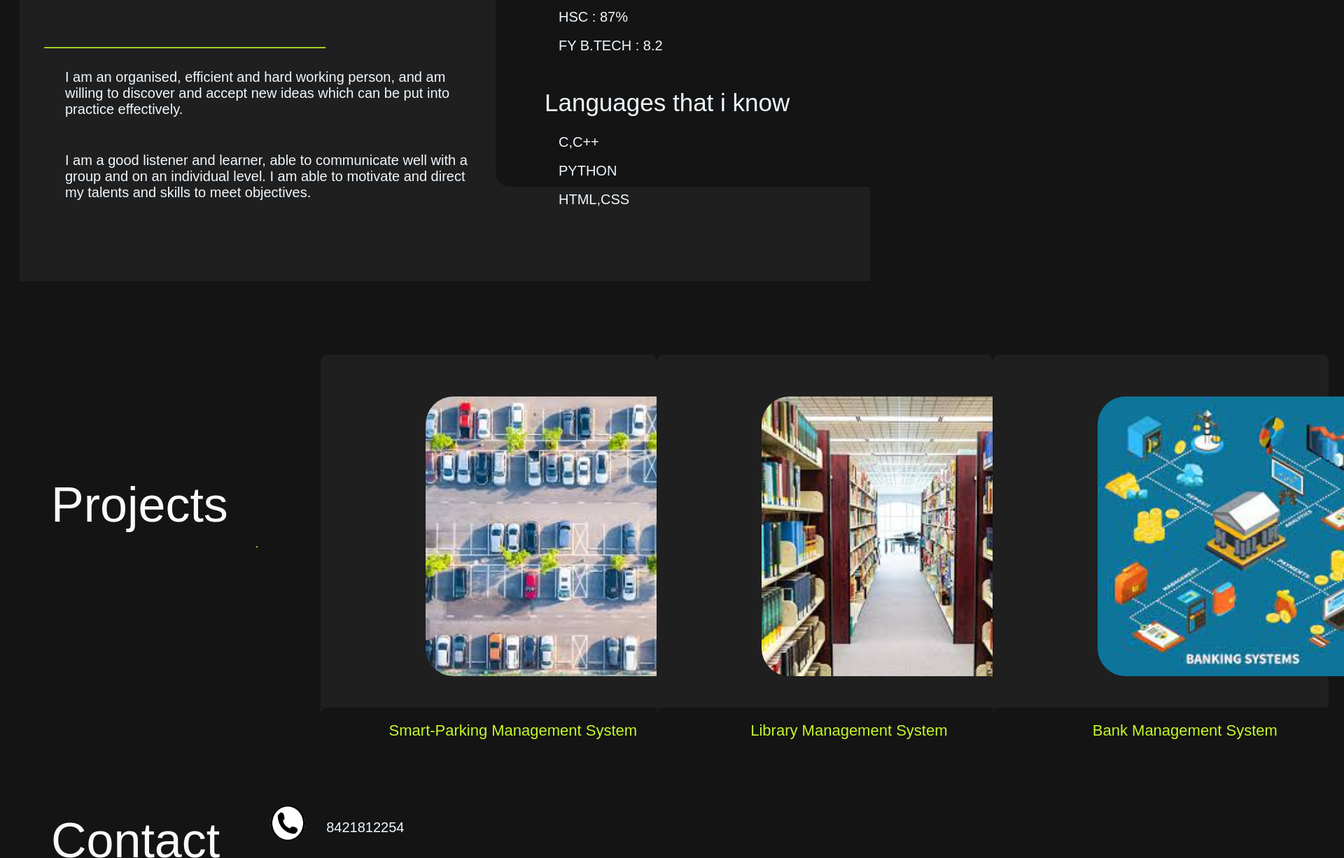
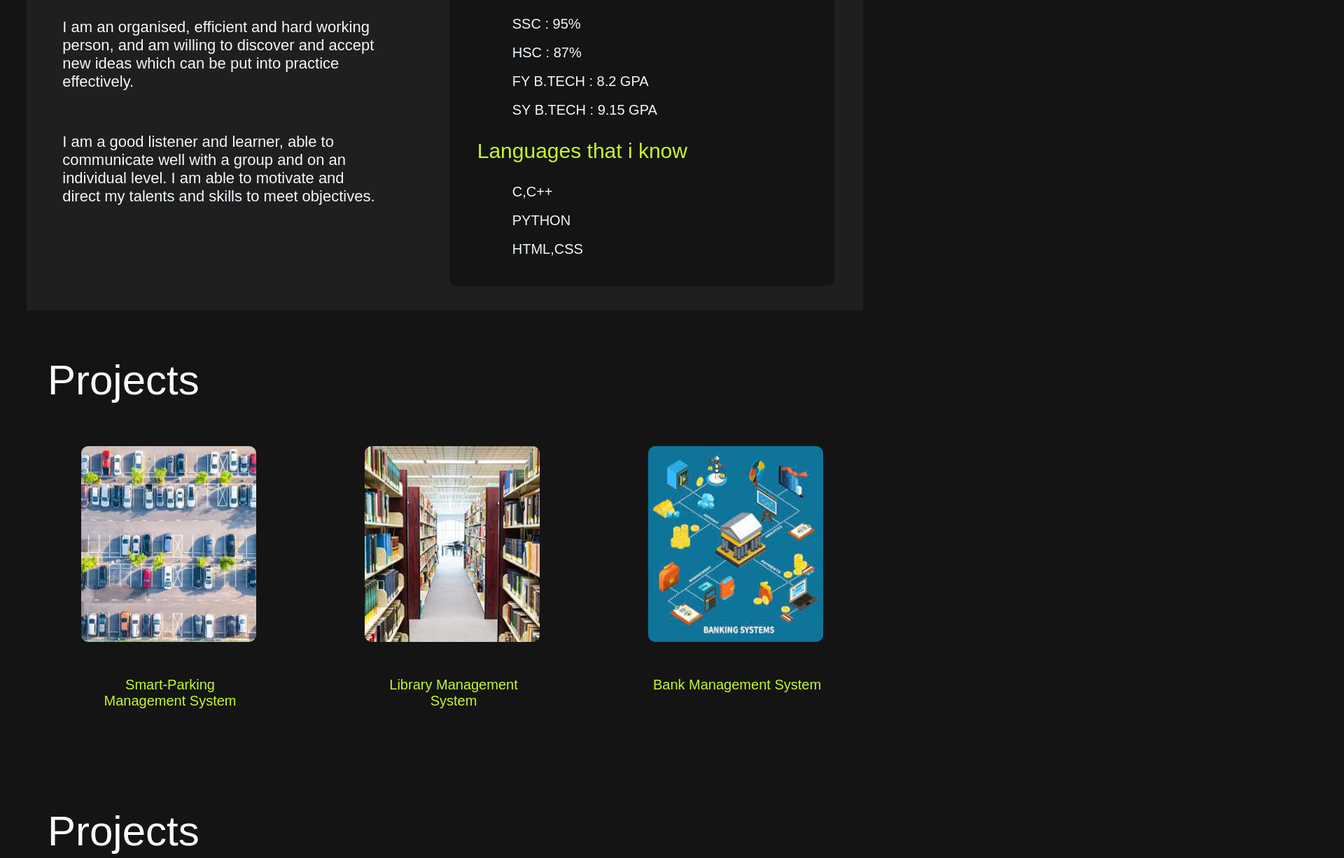
Before and after one commit to snehagonjari/Portfolio, a plain HTML site: page index.html in a window 1280 px wide. Shown: the part 798-2025 px from the top of the page at 70% size, 1920 px wide, since content can reach past the window. Drawn offline with Linux system fonts and the light colour scheme.

Commit message:
Update index.html

```diff
--- a/index.html
+++ b/index.html
@@ -1,3 +1,4 @@
+
 <!DOCTYPE html>
 <html lang="en">
 <head>
@@ -17,42 +18,33 @@
     </ul>
 
     <div class="box">
-        <div class="flexx">
             <div class="container1">
-            <p style="margin-bottom: 45px;font-size: 60px;">Hii, I'm</p>
-            <p style="margin-top: -15px; color:hsl(75, 94%, 57%);">Sneha Gonjari</p>
-            <p style="font-size: 20px; margin-left: 400px; color: white; margin-top: -50px;">Full Stack Developer</p>
+                <p>Hii, I'm</p>
+                <span >Sneha Gonjari</span>
+                <h6>SY B.TECH STUDENT</h6>
             </div>
         <img src="profile.png">
     </div>
-</div>
-<br>
-<br>
-<hr style="margin-top:-150px;margin-bottom: 80px;">
-
 
 <section><a id="about"></a>
-<div class="box" style="background-color:hsl(0, 0%, 12%);">
-    <div class="flexx">
-    <div class="container1">
-    <p style="color: aliceblue; font-size: 70px;padding: 40px; margin-top: -55px;">About Me</p>
-    <hr class="hr1">
-
-    <p style="color: aliceblue; font-size: 20px;padding: 25px;margin-top: -20px;justify-content:end;">I am an organised, efficient and hard working person, and am willing to discover and accept new ideas which can be put
+<div class="box2">
+    <div class="container2">
+    <span>About Me</span><hr>
+    <p style="color: aliceblue;">I am an organised, efficient and hard working person, and am willing to discover and accept new ideas which can be put
          into practice effectively.</p>
-
-         <p style="color: aliceblue; font-size: 20px;padding: 25px;margin-top: -20px;justify-content:end;">I am a good listener and learner, able to communicate well with a group and on an individual level.
+    <p style="color: aliceblue;">I am a good listener and learner, able to communicate well with a group and on an individual level.
             I am able to motivate and direct my talents and skills to meet objectives.</p>
 </div>
 
-<div class="container1" style="background-color:hsl(0, 0%, 8%);margin-right: 20px; margin-top: 25px; border-radius: 20px;">
-    <ul style="margin-top: 30px;">
-    <p style="font-size: 35PX;margin-top: 40px;margin-bottom: 25px;margin-left: 30px;">Education</p>
+<div class="container3">
+    <ul>
+    <p>Education</p>
         <li>SSC : 95%</li>
         <li>HSC : 87%</li>
-        <li>FY B.TECH : 8.2</li>
+        <li>FY B.TECH : 8.2 GPA</li>
+        <li>SY B.TECH : 9.15 GPA</li>
         <li></li>
-    <p style="font-size: 35PX; margin-top: 50px;margin-bottom: 25px; margin-left: 30px;">Languages that i know</p>
+    <p>Languages that i know</p>
         <li>C,C++</li>
         <li>PYTHON</li>
         <li>HTML,CSS</li>
@@ -63,39 +55,29 @@
 </section>
 
 <section><a id="projects"></a>
+    <p id="projects-heading">Projects</p>
     <div class="box">
-        <p style="color: rgb(252, 249, 249); font-size: 70px;padding: 45px; margin-top: -50px;">Projects</p>
-        <hr class="hr1">
-        <div class="flexx">
-            <div class="container2" style="margin-left: 90px;">
-                <img src="parking.jpg">
-                <div class="container3">
-                    <p style="font-size:22px;padding: 20px;text-align: center;"> Smart-Parking Management System</p>
+                <img src="parking.jpg" class="img4">
+                <img src="library.jpg" class="img4">
+                <img src="bank.jpg" class="img4">
     </div>
-
+    <div class="box">
+        <div class="container4">
+            <p> Smart-Parking Management System</p>
         </div>
-            <div class="container2">
-                <img src="library.jpg">
-                 <div class="container3">
-                    <p style="font-size:22px;padding: 20px;text-align: center;"> Library Management System</p>
+        <div class="container4">
+            <p> Library Management System</p>
         </div>
-            </div>
-            <div class="container2">
-                <img src="bank.jpg">
-                <div class="container3">
-                    <p style="font-size:22px;padding: 20px;text-align: center;"> Bank Management System</p>
-                </div>
+        <div class="container4">
+            <p> Bank Management System</p>
         </div>
     </div>
 
 </section>
 
 <section><a id="contact"></a>
-    <div class="box">
-        <p style="color: rgb(252, 249, 249); font-size: 70px;padding: 45px; margin-top: -50px;">Contact</p>
-        <hr class="hr1">
+    <p id="projects-heading">Projects</p>
     <div class="contact">
-
         <div class="flexx">
             <img src="phone.png" alt="not found">
             <p style="color: aliceblue; font-size: 20px;margin-top: 80px; margin-left: 30px;">8421812254</p>
@@ -112,11 +94,7 @@
         </div>
     </div>
     <br>
-        <br>
-        <br>
         <a href="https://snehagonjari.github.io/challenge2/" id="info">For Extra information </a>
-
-    </div>
 </section>
 
 
```
Lines whose indentation alone changed are shown as unchanged.
